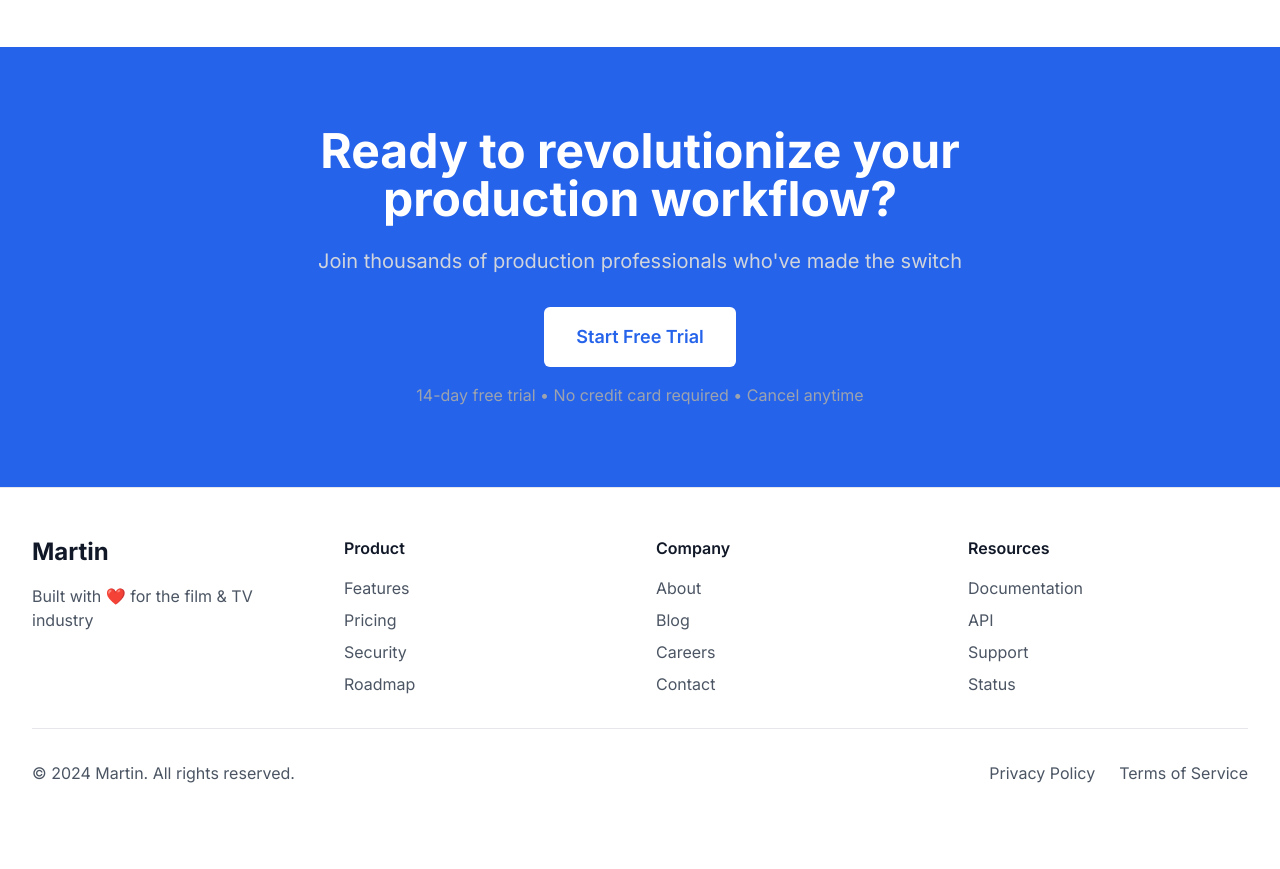
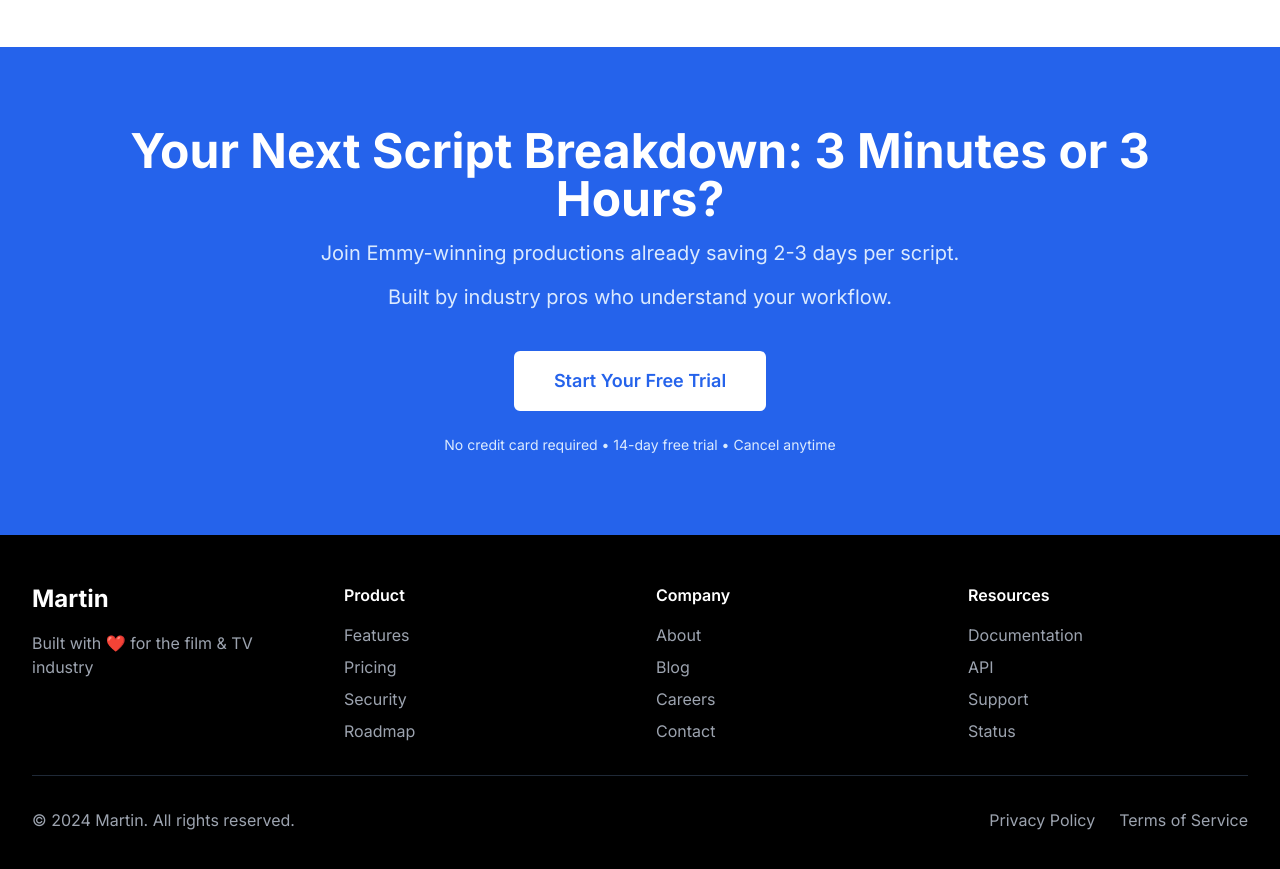
Before and after one commit to JJCinergy/martin-marketing-site, a Next.js app: page / in a window 1280 px wide. Shown: the part 4040-4909 px from the top of the page. Before the commit the page ends 4873 px from the top, so only its background shows below. Built offline with nearby package versions, Linux system fonts and the light colour scheme.

Commit message:
Update CTA section and footer styling
- Changed CTA headline to 'Your Next Script Breakdown: 3 Minutes or 3 Hours?'
- Updated CTA copy to match the design
- Single 'Start Your Free Trial' button
- Changed footer to black background with white text
- Updated all footer link colors for better contrast

```diff
--- a/components/layout/Footer.tsx
+++ b/components/layout/Footer.tsx
@@ -8,24 +8,24 @@
   }
 
   return (
-    <footer className="bg-white border-t border-gray-200">
+    <footer className="bg-black">
       <div className="max-w-7xl mx-auto px-4 sm:px-6 lg:px-8 py-12">
         <div className="grid grid-cols-2 md:grid-cols-4 gap-8">
           <div className="col-span-2 md:col-span-1">
-            <Link href="/" className="text-2xl font-bold text-gray-900">
+            <Link href="/" className="text-2xl font-bold text-white">
               Martin
             </Link>
-            <p className="mt-4 text-gray-600">
+            <p className="mt-4 text-gray-400">
               Built with ❤️ for the film & TV industry
             </p>
           </div>
           {Object.entries(footerLinks).map(([category, links]) => (
             <div key={category}>
-              <h3 className="font-semibold text-gray-900 mb-4">{category}</h3>
+              <h3 className="font-semibold text-white mb-4">{category}</h3>
               <ul className="space-y-2">
                 {links.map((link) => (
                   <li key={link}>
-                    <Link href="#" className="text-gray-600 hover:text-gray-900">
+                    <Link href="#" className="text-gray-400 hover:text-white">
                       {link}
                     </Link>
                   </li>
@@ -34,14 +34,14 @@
             </div>
           ))}
         </div>
-        <div className="mt-8 pt-8 border-t border-gray-200">
+        <div className="mt-8 pt-8 border-t border-gray-800">
           <div className="flex flex-col md:flex-row justify-between items-center">
-            <p className="text-gray-600">© 2024 Martin. All rights reserved.</p>
+            <p className="text-gray-400">© 2024 Martin. All rights reserved.</p>
             <div className="flex space-x-6 mt-4 md:mt-0">
-              <Link href="#" className="text-gray-600 hover:text-gray-900">
+              <Link href="#" className="text-gray-400 hover:text-white">
                 Privacy Policy
               </Link>
-              <Link href="#" className="text-gray-600 hover:text-gray-900">
+              <Link href="#" className="text-gray-400 hover:text-white">
                 Terms of Service
               </Link>
             </div>
--- a/components/sections/CTASection.tsx
+++ b/components/sections/CTASection.tsx
@@ -1,18 +1,21 @@
 export default function CTASection() {
   return (
     <section className="py-20 px-4 sm:px-6 lg:px-8 bg-blue-600">
-      <div className="max-w-4xl mx-auto text-center">
-        <h2 className="text-4xl sm:text-5xl font-bold text-white mb-6">
-          Ready to revolutionize your production workflow?
+      <div className="max-w-5xl mx-auto text-center">
+        <h2 className="text-4xl sm:text-5xl font-bold text-white mb-4">
+          Your Next Script Breakdown: 3 Minutes or 3 Hours?
         </h2>
-        <p className="text-xl text-gray-300 mb-8">
-          Join thousands of production professionals who&apos;ve made the switch
+        <p className="text-xl text-blue-100 mb-4">
+          Join Emmy-winning productions already saving 2-3 days per script.
         </p>
-        <button className="bg-white text-blue-600 px-8 py-4 rounded-md font-semibold text-lg hover:bg-gray-50 transition-colors">
-          Start Free Trial
+        <p className="text-xl text-blue-100 mb-10">
+          Built by industry pros who understand your workflow.
+        </p>
+        <button className="bg-white text-blue-600 px-10 py-4 rounded-md font-semibold text-lg hover:bg-gray-50 transition-colors">
+          Start Your Free Trial
         </button>
-        <p className="text-gray-400 mt-4">
-          14-day free trial • No credit card required • Cancel anytime
+        <p className="text-blue-100 mt-6 text-sm">
+          No credit card required • 14-day free trial • Cancel anytime
         </p>
       </div>
     </section>
```
